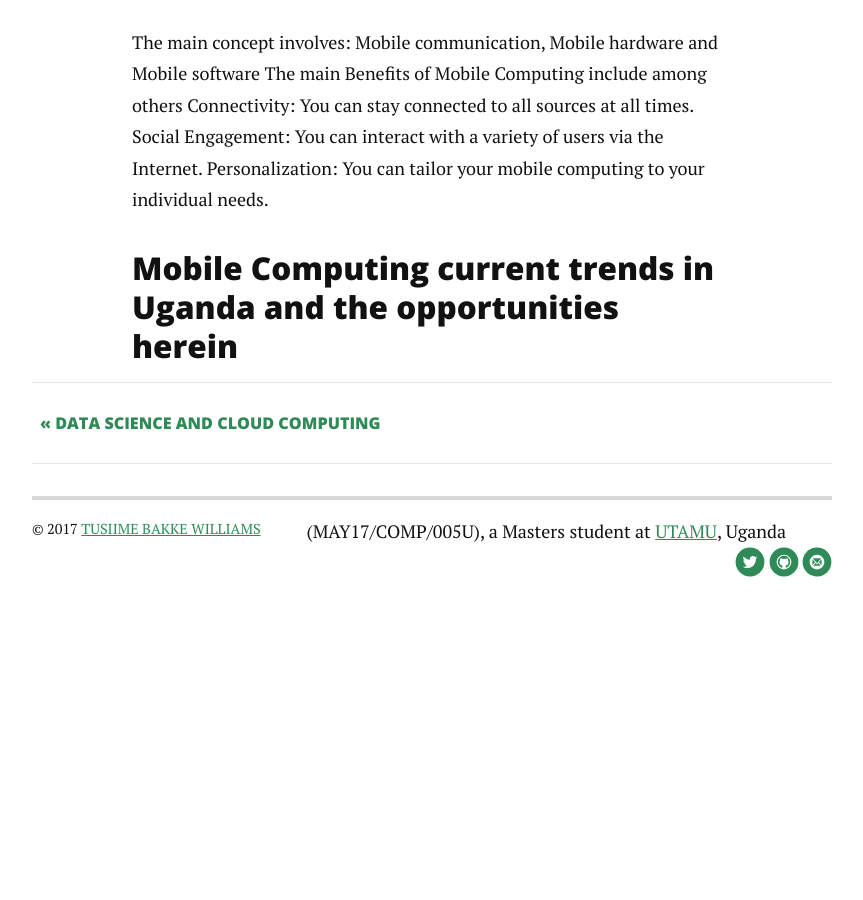
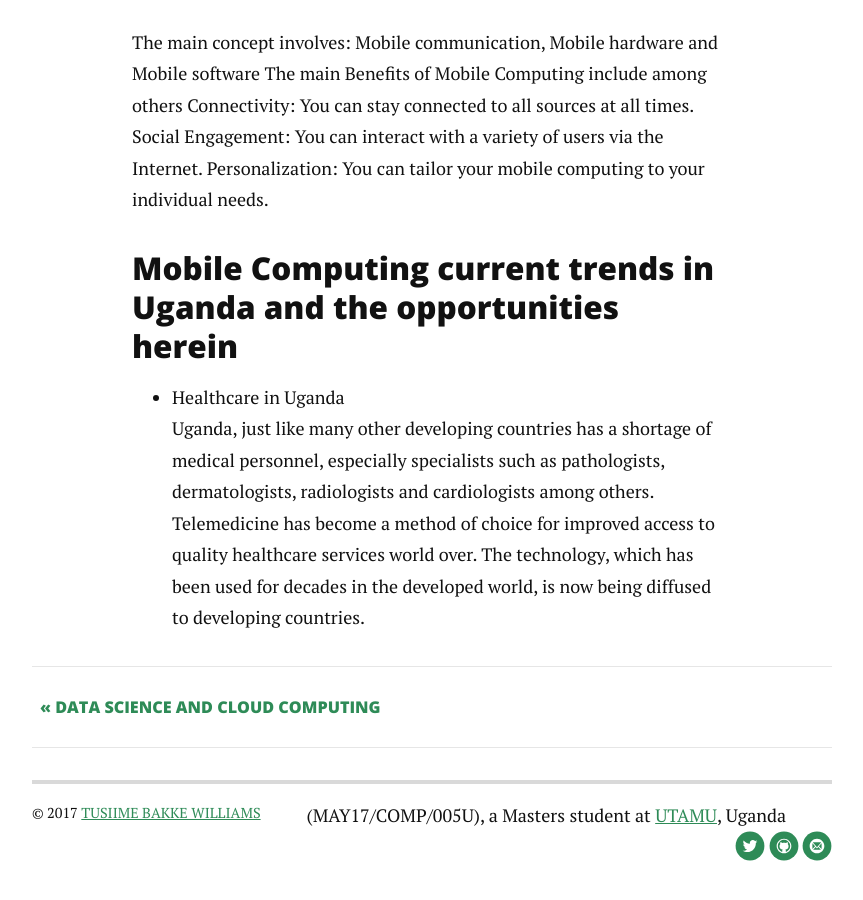
Before and after one commit to tuba-willis/tuba-willis.github.io, a Jekyll site: the page built from _posts/2017-07-08-mobile-computing.markdown, in a window 1280 px wide and 900 px high, scrolled down 658 px. Shown: the whole window, without its empty margins (208-1071 px from the left). Built offline with Jekyll 4.4.1, drawn with Linux system fonts in a browser that asks for light colours; nearby versions of some CDN libraries; before the commit the page ends 1274 px from its top, so only the background shows below that.

Commit message:
Update 2017-07-08-mobile-computing.markdown

```diff
--- a/_posts/2017-07-08-mobile-computing.markdown
+++ b/_posts/2017-07-08-mobile-computing.markdown
@@ -14,3 +14,13 @@
 Personalization: You can tailor your mobile computing to your individual needs.
 
 <h3>Mobile Computing current trends in Uganda and the opportunities herein</h3>
+<ul>
+<li>Healthcare in Uganda </li>
+Uganda, just like many other developing countries has a shortage of medical
+personnel, especially specialists such as pathologists, dermatologists, radiologists and
+cardiologists among others.<br>
+Telemedicine has become a method of choice for
+improved access to quality healthcare services world over. The
+technology, which has been used for decades in the developed
+world, is now being diffused to developing countries.
+</ul>
```
